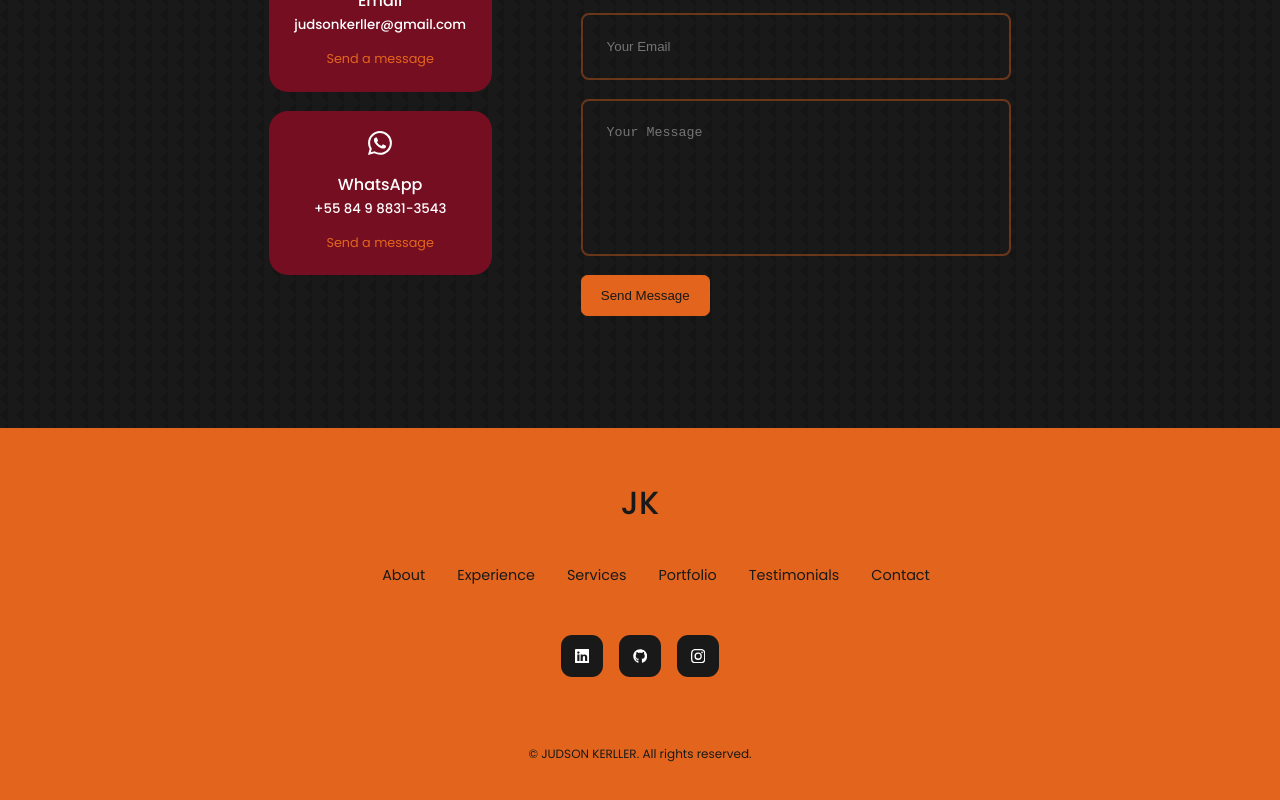
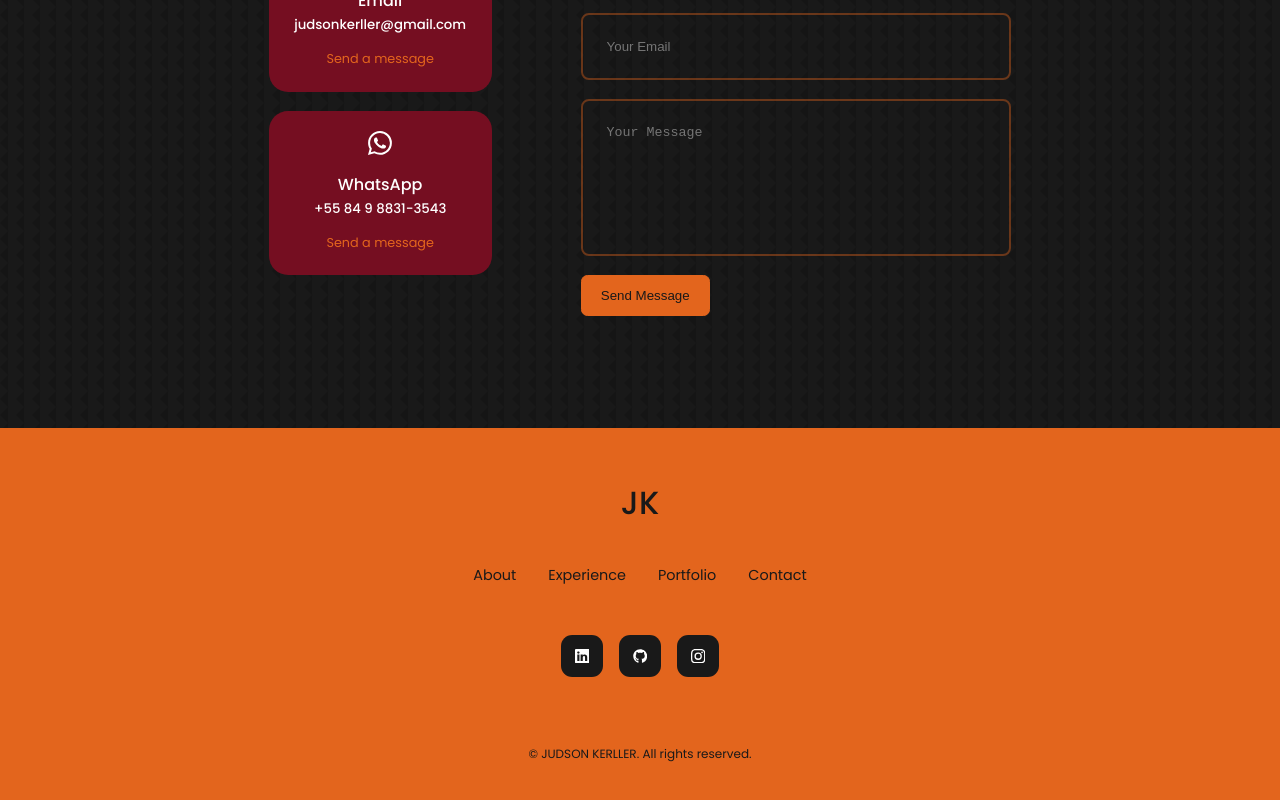
Before and after one commit to judsonkerller/react-portfolio, a React (Create React App) app: page / in a window 1280 px wide. Shown: the part 3129-3929 px from the top of the page. Built offline with nearby package versions, Linux system fonts and the light colour scheme.

Commit message:
chore: update footer

```diff
--- a/src/components/footer/Footer.jsx
+++ b/src/components/footer/Footer.jsx
@@ -9,12 +9,12 @@
       <a href="#" className='footer__logo'>JK</a>
 
       <ul className="permalinks">
-        <li><a href="#"></a></li>
+        {/* <li><a href="#"></a></li> */}
         <li><a href="#about">About</a></li>
         <li><a href="#experience">Experience</a></li>
-        <li><a href="#services">Services</a></li>
+        {/* <li><a href="#services">Services</a></li> */}
         <li><a href="#portfolio">Portfolio</a></li>
-        <li><a href="#testimonials">Testimonials</a></li>
+        {/* <li><a href="#testimonials">Testimonials</a></li> */}
         <li><a href="#contact">Contact</a></li>
       </ul>
 
```
